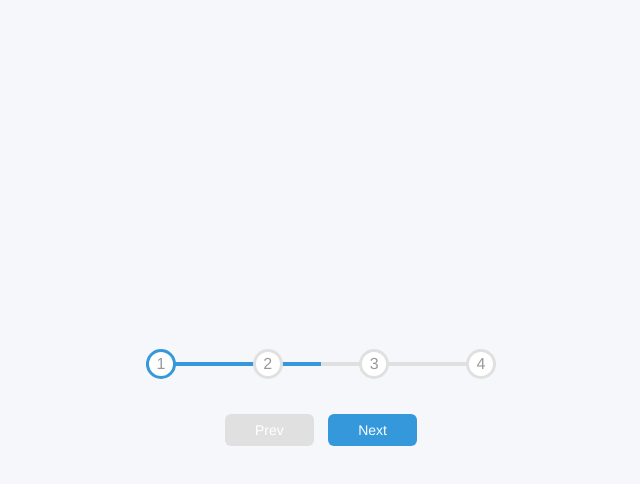
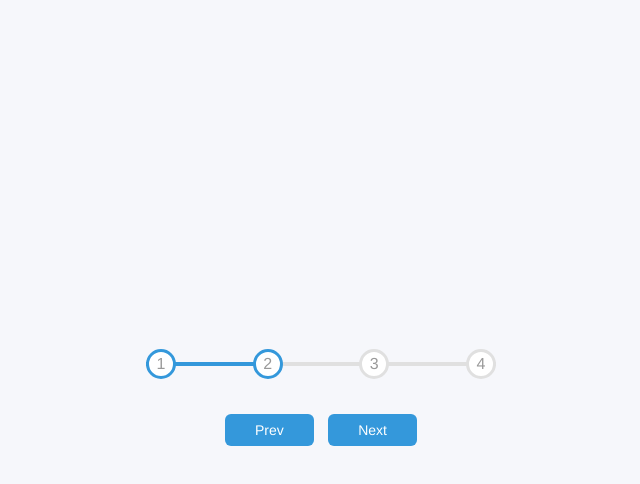
Before and after one commit to DariuszOkonski/day-2-progress-steps, a plain HTML site: page index.html in a window 1280 px wide. Both pictures are taken after a click on the button "Next". Shown: the whole page, without its empty margins (319-959 px from the left). Drawn offline with Linux system fonts and the light colour scheme; a web font is replaced by a local one.

Commit message:
add script

```diff
--- a/script.js
+++ b/script.js
@@ -0,0 +1,48 @@
+const progress = document.getElementById('progress');
+const prev = document.getElementById('prev');
+const next = document.getElementById('next');
+const circles = document.querySelectorAll('.circle')
+
+let currentActive = 1
+
+next.addEventListener('click', () => {
+    currentActive++
+
+    if(currentActive > circles.length) {
+        currentActive = circles.length
+    }
+
+    update()
+})
+
+prev.addEventListener('click', () => {
+    currentActive--;
+
+    if(currentActive < 1) {
+        currentActive = 1
+    }
+
+    update()
+})
+
+function update() {
+    circles.forEach((circle, index) => {
+        if(index < currentActive) {
+            circle.classList.add('active')
+        } else {
+            circle.classList.remove('active')
+        }
+    })
+
+    const actives = document.querySelectorAll('.active')
+    progress.style.width = ((actives.length - 1) / (circles.length - 1)) * 100 + '%';
+
+    if(currentActive == 1) {
+        prev.disabled = true;
+    } else if (currentActive === circles.length) {
+        next.disabled = true;
+    } else {
+        prev.disabled = false;
+        next.disabled = false;
+    }
+}
--- a/styles.css
+++ b/styles.css
@@ -54,9 +54,9 @@ body {
     left: 0;
     transform: translateY(-50%);
     height: 4px;
-    width: 50%;
+    width: 0%;
     z-index: -1;
-    transition: .4s ease;
+    transition: .8s ease-in-out;
 }
 
 .circle {
@@ -69,7 +69,7 @@ body {
     align-items: center;
     justify-content: center;
     border: 3px solid var(--line-border-empty);
-    transition: .4s ease;
+    transition: .8s ease-in-out;
 }
 
 .circle.active {
```
